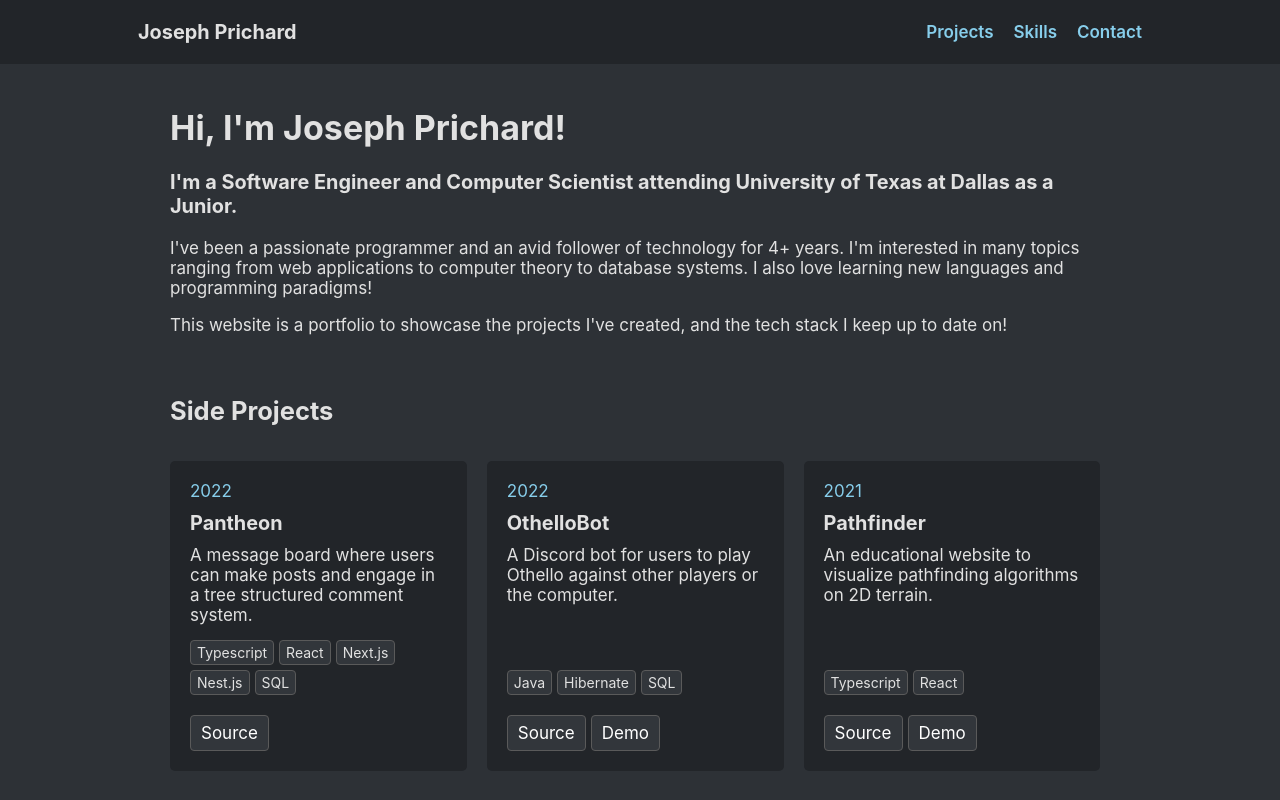
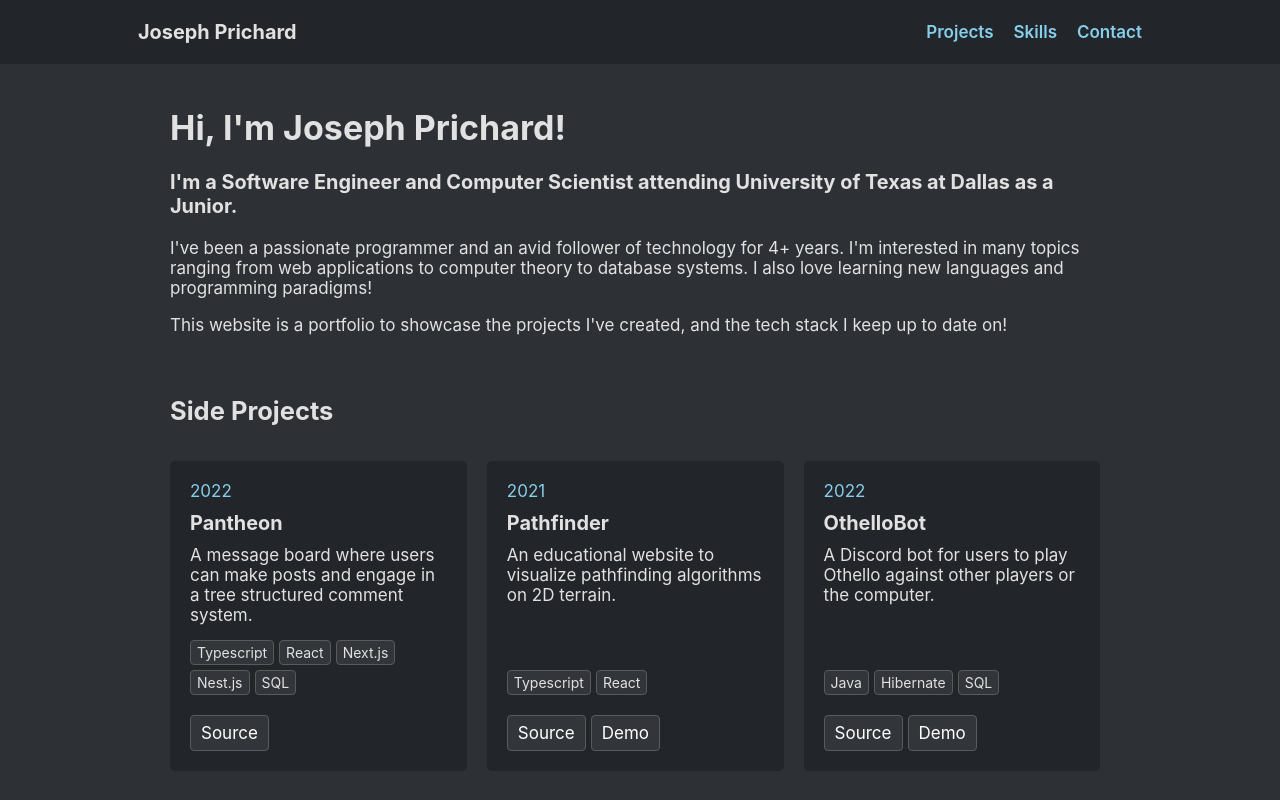
Before and after one commit to JosephPrichard/JosephPrichard.app, a Next.js app: page / in a window 1280 px wide. Shown: the top 800 px of the page. Built offline with nearby package versions, Linux system fonts and the light colour scheme.

Commit message:
Update projects.ts

```diff
--- a/src/data/projects.ts
+++ b/src/data/projects.ts
@@ -9,20 +9,20 @@ export const projects: Project[] = [
         tags: ["Typescript", "React", "Next.js", "Nest.js", "SQL"]
     },
     {
+        title: "Pathfinder",
+        year: "2021-02-01",
+        desc: "An educational website to visualize pathfinding algorithms on 2D terrain.",
+        source: "https://github.com/JosephPrichard/Pathfinder",
+        demo: "https://josephprichard.github.io/Pathfinder",
+        tags: ["Typescript", "React"]
+    },
+    {
         title: "OthelloBot",
         year: "2022-06-01",
         desc: "A Discord bot for users to play Othello against other players or the computer.",
         source: "https://github.com/JosephPrichard/OthelloBot",
         demo: "/othello-bot-demo",
         tags: ["Java", "Hibernate", "SQL"]
-    },
-    {
-        title: "Pathfinder",
-        year: "2021-02-01",
-        desc: "An educational website to visualize pathfinding algorithms on 2D terrain.",
-        source: "https://github.com/JosephPrichard/Pathfinder",
-        demo: "https://josephprichard.github.io/Pathfinder",
-        tags: ["Typescript", "React"]
     },
     {
         title: "ChessLite",
```
